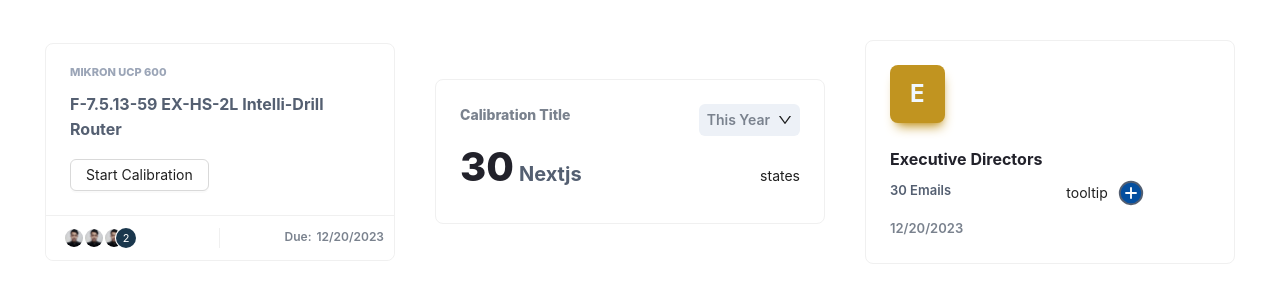
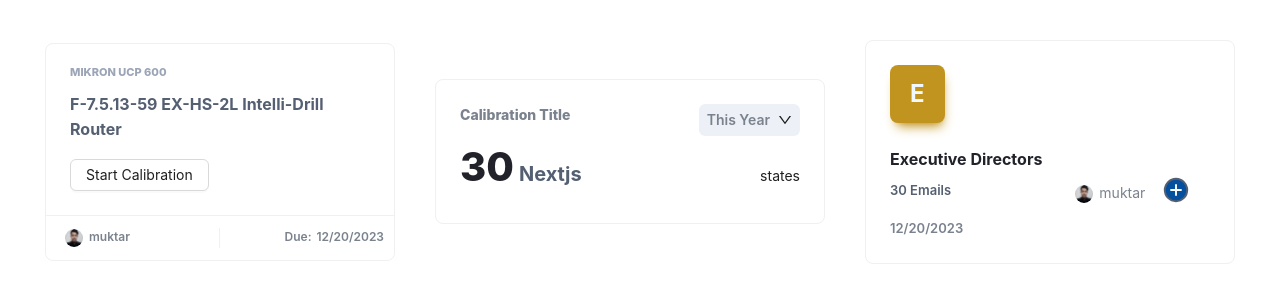
Before and after one commit to muhamash/components-lib-v1, a Next.js app: page /output in a window 1280 px wide. Shown: the top 302 px of the page. Built offline with nearby package versions, Linux system fonts and the light colour scheme.

Commit message:
email card done >> Read user + tooltip wrapper component added

```diff
--- a/src/app/calibrationCards/page.tsx
+++ b/src/app/calibrationCards/page.tsx
@@ -1,11 +1,11 @@
 'use client'
 
 import React from 'react';
-import { Avatar, Badge, Card, Divider, Space } from 'antd';
+import {  Card, } from 'antd';
 import styled from 'styled-components';
-import CalibrationCardButton from './button';
-import CustomTooltip from './customTooltip';
+import CalibrationCardButton from '../../components/button';
 import './customCard.css';
+import ReadUser from '@/components/readUser';
 
 
 
@@ -26,16 +26,6 @@ const CardData = styled( Meta )`
   }
 `;
 
-interface Users
-{
-    Avatar: string,
-    id: string,
-    name: string,
-    status: string,
-}
-
-
-
 interface CalibrationCardProps
 {
     CardTitle: string,
@@ -53,119 +43,6 @@ interface CalibrationCardProps
 const CalibrationCard = ( props: CalibrationCardProps ) =>
 {
     const { CardTitle, CardDescription, CustomDate, width, users=[]} = props;
-
-    const renderAvatars = () =>
-    {
-        if ( users.length == 0 )
-        {
-            return (
-                <CustomTooltip placement='bottom' title={
-                    <div>no user</div>
-                }>
-                    <div></div>
-              </CustomTooltip>
-          )
-        }
-        else if ( users.length === 1 )
-        {
-            return (
-                <div
-                    className='customUserImageContainer'
-                >
-                    <Avatar
-                        className='customUserImage'
-                        src={users[ 0 ].image} />
-                    <div
-                        className='customUser'
-                    >
-                        {users[ 0 ].name}
-                    </div>
-                </div>
-            );
-        }
-
-        else if ( users.length === 2 )
-        {
-            return users.map( ( user ) => (
-                <div
-                    key={user.id}
-                    style={{
-                        // display: 'inline-block',
-                        transform: 'translateX(2px)',
-                    }}>
-                    <Avatar
-                        className='customUserImage'
-                        src={user.image} />
-                </div>
-            ) );
-        }
-
-        else
-        {
-            const remainingCount = users.length - 3;
-            // alert(remainingCount)
-            const displayUsers = users.slice( 0, 3 );
-            const renderUsers = () =>
-            {
-                return users.map( ( user, index ) => (
-                    <div
-                        key={index}>
-                        <div style={{
-                            display: 'flex',
-                            gap: '10px',
-                            padding: '2px'
-
-                        }}>
-                            <div>
-                                <Avatar src={user.image} size={20} />
-                            </div>
-                            <div>
-                                {user.name}
-                            </div>
-                        </div>
-                    </div>
-                ) );
-            };
-            // alert(displayUsers)
-
-            return (
-                <CustomTooltip
-                    placement='bottom'
-                    title={renderUsers()}
-                >
-                    <div>
-                        {displayUsers.map( ( user ) => (
-                            <div
-                                key={user.id}
-                                style={{
-                                    display: 'inline-block',
-                                    transform: 'translateX(8px)'
-
-                                }}>
-                                <Avatar
-                                    style={{
-                                        width: '20px',
-                                        height: '20px',
-                                    }}
-                                    src={user.image} />
-                            </div>
-                        ) )}
-                        <Badge
-                            count={remainingCount}
-                            overflowCount={3}
-                            style={{
-                                // marginLeft: '5px',
-                                // padding: '5px',
-                                fontSize: '11px',
-                                backgroundColor: '#1A374D',
-                                borderRadius: '50%'
-                            }}>
-                        </Badge>
-                    </div>
-                </CustomTooltip>
-            );
-        }
-    };
 
     return (
         <div>
@@ -188,7 +65,7 @@ const CalibrationCard = ( props: CalibrationCardProps ) =>
                             // className='customCardUser'
                         >
                             <div>
-                                {renderAvatars()}
+                                <ReadUser users={users}/>
                             </div>
                         </div>
                     </span>,
@@ -218,7 +95,7 @@ const CalibrationCard = ( props: CalibrationCardProps ) =>
                     title={CardTitle}
                     description={CardDescription}
                 />
-                <CalibrationCardButton title='Start Calibration' status={users[3].status} />
+                <CalibrationCardButton title='Start Calibration' status={users[0]?.status} />
             </Card>
         </div>
     );
--- a/src/app/calibrationStatesCards/page.tsx
+++ b/src/app/calibrationStatesCards/page.tsx
@@ -2,11 +2,11 @@
 
 import { Card } from "antd";
 import React from "react";
-import CustomDropdown from "./dropdown";
+import CustomDropdown from "../../components/dropdown";
 
 interface CalibrationStateCardProps{
     title: string;
-    amount: Number;
+    amount: React.ReactNode;
     element: string;
 }
 
--- a/src/app/emailCards/page.tsx
+++ b/src/app/emailCards/page.tsx
@@ -4,18 +4,25 @@ import React from "react";
 import { Card, Space } from "antd";
 import './page.css';
 import { PlusCircleOutlined } from '@ant-design/icons';
+import ReadUser from "@/components/readUser";
 
 interface EmailCardProps
 {
     head: string;
     title: string;
     emailCount: String;
-    date: string
+    date: string;
+    users: {
+        name: string;
+        id: string;
+        image: string;
+        status: string;
+    }[];
 }
 
-const EmailCard = (props: EmailCardProps) =>
+const EmailCard = ( props: EmailCardProps ) =>
 {
-    const { head, title, emailCount, date } = props;
+    const { head, title, emailCount, date, users = [] } = props;
     return (
         <div>
             <Card
@@ -43,6 +50,7 @@ const EmailCard = (props: EmailCardProps) =>
                     <Space
                         size={'large'}
                     >
+                        <div>
                             <Space
                                 direction="vertical"
                                 size={'small'}
@@ -66,20 +74,27 @@ const EmailCard = (props: EmailCardProps) =>
                                     {date}
                                 </div>
                             </Space>
+                        </div>
+                        <div>
                             <Space
                                 align="center"
+                                size={'large'}
                             >
                                 <div>
-                                tooltip
+                                    <ReadUser users={users} />
                                 </div>
-                            <div>
+                                <button onClick={() =>
+                                {
+                                    alert('add users')
+                                }}>
                                     <svg width="30" height="30" viewBox="0 0 24 24" fill="#054F9F" xmlns="http://www.w3.org/2000/svg">
                                         <path d="M21 12C21 16.9706 16.9706 21 12 21C7.02944 21 3 16.9706 3 12C3 7.02944 7.02944 3 12 3C16.9706 3 21 7.02944 21 12Z" stroke="#545F71" stroke-width="1.5" stroke-linecap="round" stroke-linejoin="round" />
                                         <path d="M12 8V12M12 12V16M12 12H16M12 12H8" stroke="#FFFFFF" stroke-width="1.5" stroke-linecap="round" stroke-linejoin="round" />
                                     </svg>
 
+                                </button>
+                            </Space>
                         </div>
-                        </Space>
                     </Space>
                 </Space>
 
--- a/src/app/output/page.tsx
+++ b/src/app/output/page.tsx
@@ -11,32 +11,32 @@ const users = [
         status: 'pending',
     },
 
-    {
-        name: "ashraful",
-        id: "2",
-        image: "/user.jpg",
-        status: 'completed',
-    },
-    {
-        name: "rifat",
-        id: "3",
-        image: "/user.jpg",
-        status: 'completed',
-    },
+    // {
+    //     name: "ashraful",
+    //     id: "2",
+    //     image: "/user.jpg",
+    //     status: 'completed',
+    // },
+    // {
+    //     name: "rifat",
+    //     id: "3",
+    //     image: "/user.jpg",
+    //     status: 'completed',
+    // },
 
-    {
-        name: "siam",
-        id: "4",
-        image: "/user.jpg",
-        status: 'completed',
-    },
+    // {
+    //     name: "siam",
+    //     id: "4",
+    //     image: "/user.jpg",
+    //     status: 'completed',
+    // },
 
-    {
-        name: "rakib",
-        id: "4",
-        image: "/user.jpg",
-        status: 'completed',
-    },
+    // {
+    //     name: "rakib",
+    //     id: "4",
+    //     image: "/user.jpg",
+    //     status: 'completed',
+    // },
 ]
 
 const page = () =>
@@ -53,7 +53,7 @@ const page = () =>
                 width="350px"
                 />
             <CalibrationStateCard title={"Calibration Title"} amount={30} element={"Nextjs"} />
-            <EmailCard head={"E"} title={"Executive Directors"} emailCount={'30 Emails'} date={currentDate}/>
+            <EmailCard head={"E"} title={"Executive Directors"} emailCount={'30 Emails'} date={currentDate} users={users}/>
         </div>
     )
 
--- a/src/app/calibrationCards/button.tsx
+++ b/src/components/button.tsx
@@ -1,9 +1,8 @@
 'use client'
 
-import './button.css'
+import './css/button.css'
 import React, { useState } from "react";
-import { DownloadOutlined } from "@ant-design/icons";
-import { Button, Divider, Flex, Radio } from "antd";
+import { Button } from "antd";
 import type { SizeType } from "antd/es/config-provider/SizeContext";
 
 interface CustomButton
--- /dev/null
+++ b/src/components/readUser.tsx
@@ -0,0 +1,119 @@
+import React from 'react';
+import { Avatar, Badge } from 'antd';
+import styled from 'styled-components';
+import CustomTooltip from './customTooltip';
+
+interface User {
+    image: string;
+    name?: string;
+}
+
+interface ReadUserProps {
+    users: User[];
+}
+
+const AvatarContainer = styled.div`
+    display: inline-block;
+    gap: 10px;
+    transform: translateX(8px);
+`;
+
+const ReadUser = ( props: ReadUserProps ) =>
+{
+    const { users } = props;
+    const renderTooltipContent = () =>
+    {
+        return (
+            <div>
+                {users.map( ( user, index ) => (
+                    <div key={index} style={{ display: 'flex', alignItems: 'center' }}>
+                        <Avatar src={user.image} size={20} />
+                        <span style={{ marginLeft: '5px' }}>{user.name}</span>
+                    </div>
+                ) )}
+            </div>
+        );
+    };
+
+    const renderUsers = () =>
+    {
+        if ( users.length === 0 )
+        {
+            return (
+                <CustomTooltip placement='bottom' title={<div>No users</div>}>
+                    <div></div>
+                </CustomTooltip>
+            );
+        } else if ( users.length < 2 )
+        {
+            return (
+                <CustomTooltip placement='bottom' title={renderTooltipContent()}>
+                    <div>
+                        {users.map( ( user, index ) => (
+                            <AvatarContainer key={index}
+                                style={{
+                                    display: 'flex',
+                                    gap: '5px',
+                            }}
+                            >
+                                <div>
+                                    <Avatar
+                                    style={{
+                                        width: '20px',
+                                        height: '20px',
+                                    }}
+                                    src={user.image}
+                                />
+                                </div>
+                                <div style={{
+                                    color: '#7A828E',
+                                }}>
+                                    {user.name}
+                                </div>
+                            </AvatarContainer>
+                        ) )}
+                    </div>
+                </CustomTooltip>
+            );
+        } else
+        {
+            const displayUsers = users.slice( 0, 3 );
+            const remainingCount = users.length - 3;
+
+            return (
+                <CustomTooltip placement='bottom' title={renderTooltipContent()}>
+                    <div>
+                        {displayUsers.map( ( user, index ) => (
+                            <AvatarContainer key={index}>
+                                <Avatar
+                                    style={{
+                                        width: '20px',
+                                        height: '20px',
+                                    }}
+                                    src={user.image}
+                                />
+                            </AvatarContainer>
+                        ) )}
+                        <Badge
+                            count={remainingCount}
+                            // overflowCount={2}
+                            style={{
+                                fontSize: '11px',
+                                backgroundColor: '#1A374D',
+                                borderRadius: '50%',
+                            }}
+                        />
+                    </div>
+                </CustomTooltip>
+            );
+        }
+    };
+
+    return (
+        <div>
+            {renderUsers()}
+        </div>
+    );
+};
+
+export default ReadUser;
```
Also changed, not shown: src/components/css/button.css (renamed from src/app/calibrationCards/button.css), src/components/customTooltip.tsx (renamed from src/app/calibrationCards/customTooltip.tsx), src/components/dropdown.tsx (renamed from src/app/calibrationStatesCards/dropdown.tsx). Lines whose indentation alone changed are shown as unchanged.
